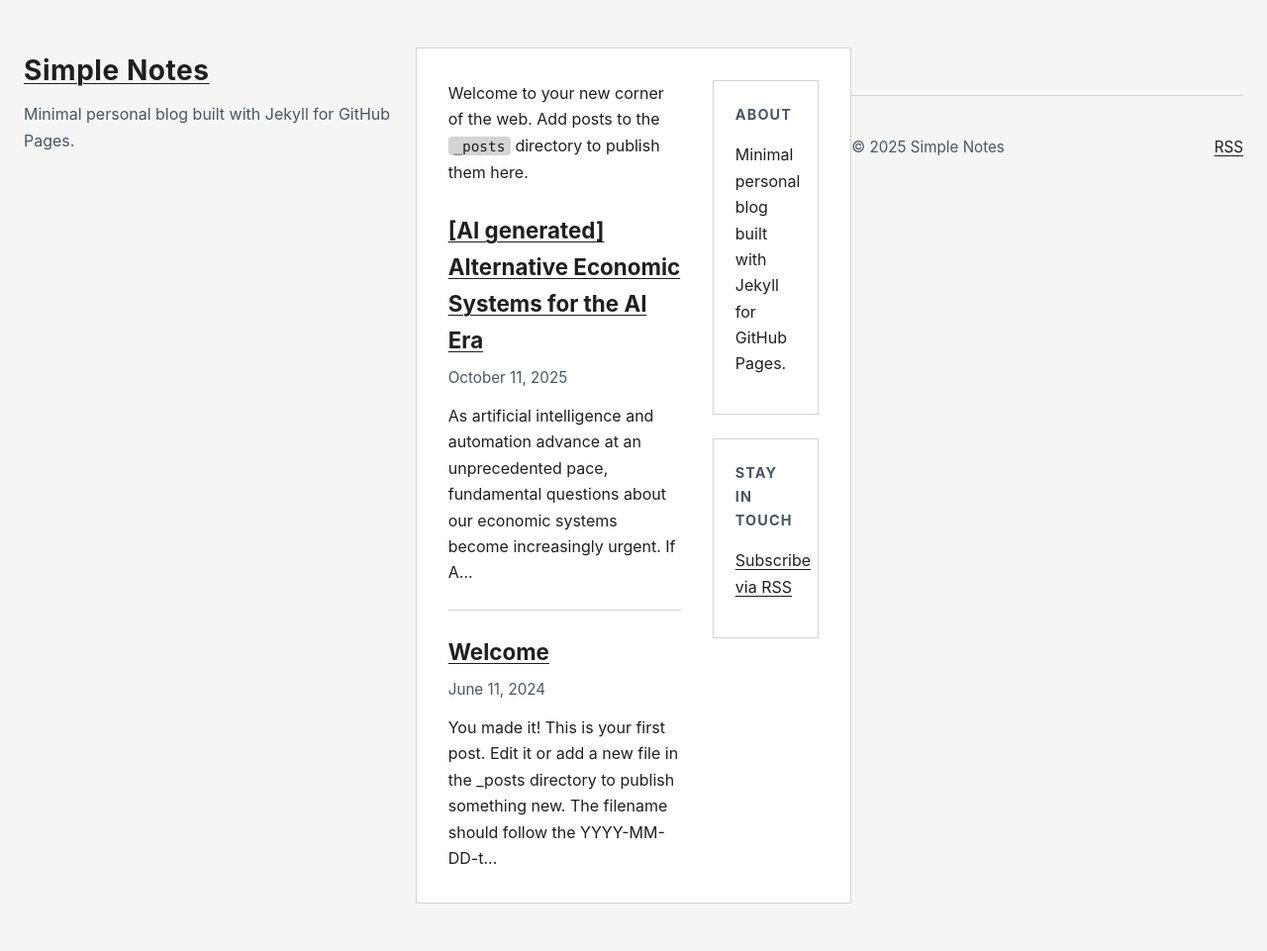
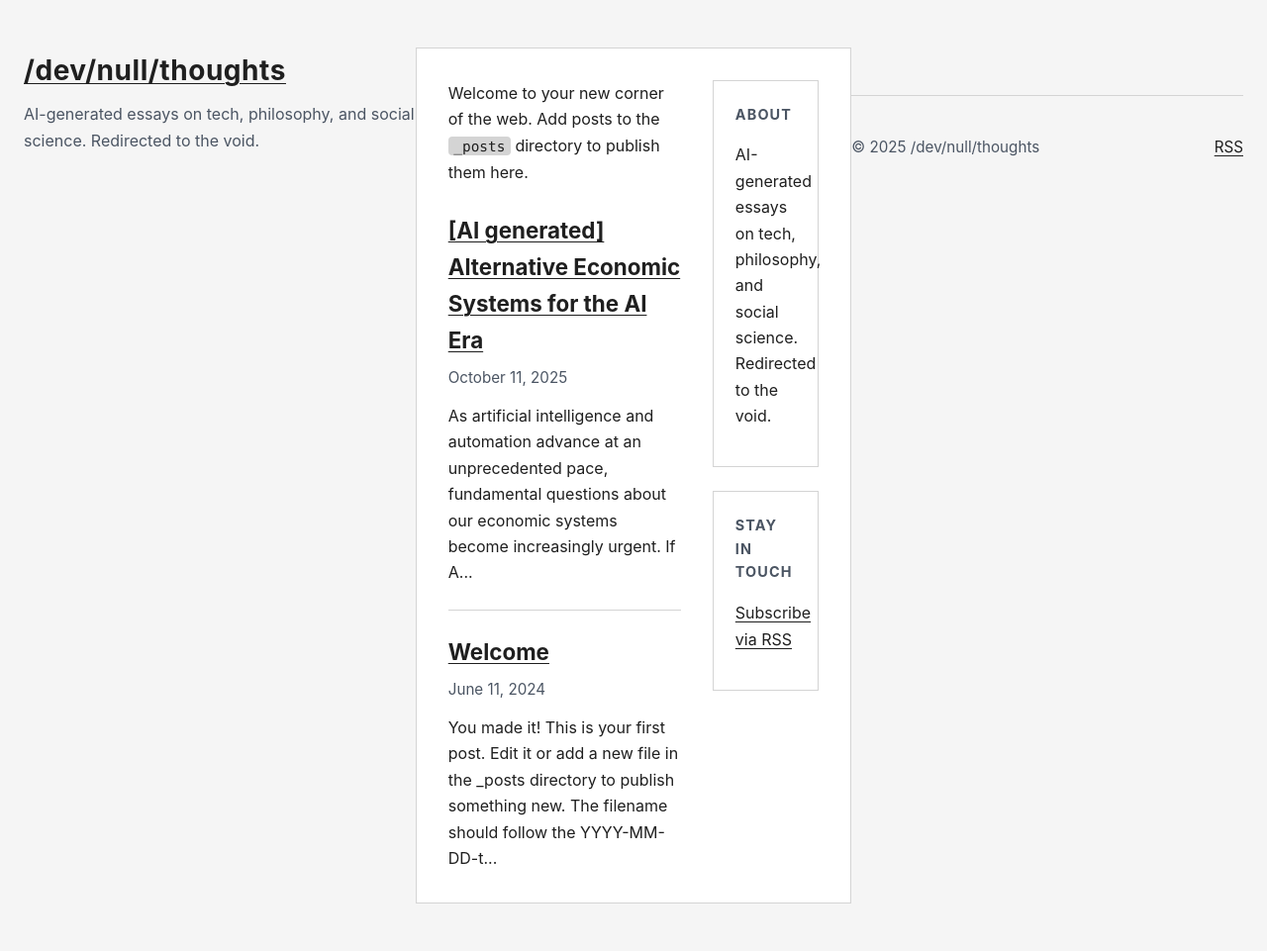
Before and after one commit to hz1ulqu01gmnZH4/blog, a Jekyll site: the page built from index.md, in a window 1280 px wide. Shown: the whole page at 99% size. Built offline with Jekyll 4.4.1, drawn with Linux system fonts in a browser that asks for light colours.

Commit message:
Rebrand to /dev/null/thoughts
Update site title and description to reflect new identity:
- Minimal, cynical Unix aesthetic
- AI-generated content theme
- Tech, philosophy, and social science focus

🤖 Generated with [Claude Code](https://claude.com/claude-code)

Co-Authored-By: Claude <noreply@anthropic.com>

```diff
--- a/_config.yml
+++ b/_config.yml
@@ -1,6 +1,6 @@
-title: Simple Notes
+title: /dev/null/thoughts
 email: your.email@example.com
-description: Minimal personal blog built with Jekyll for GitHub Pages.
+description: AI-generated essays on tech, philosophy, and social science. Redirected to the void.
 baseurl: '/blog'
 url: https://hz1ulqu01gmnZH4.github.io
 permalink: /:year/:month/:day/:title/
@@ -8,7 +8,7 @@ markdown: kramdown
 theme: null
 
 # SEO and Social
-author: Simple Notes
+author: /dev/null/thoughts
 lang: en_US
 
 # Social profiles (optional - customize as needed)
```
